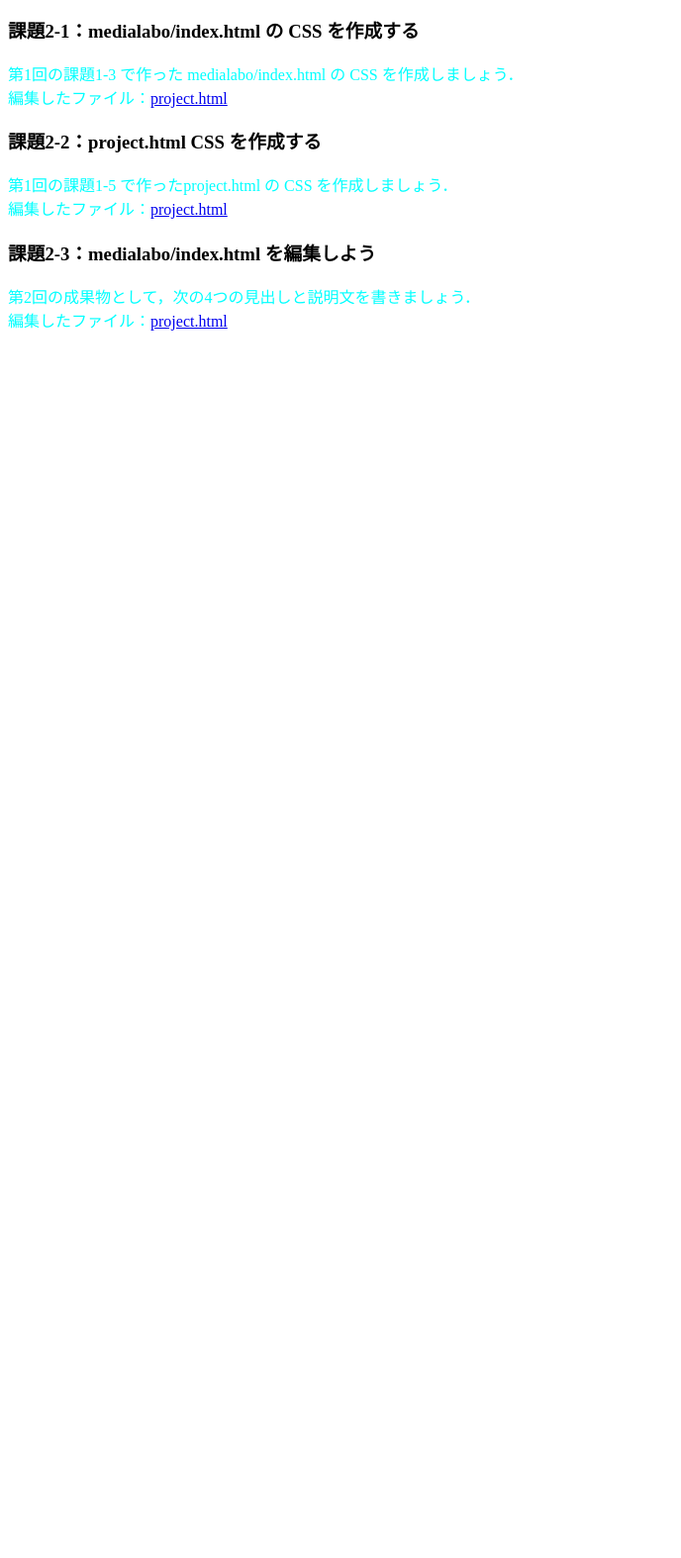
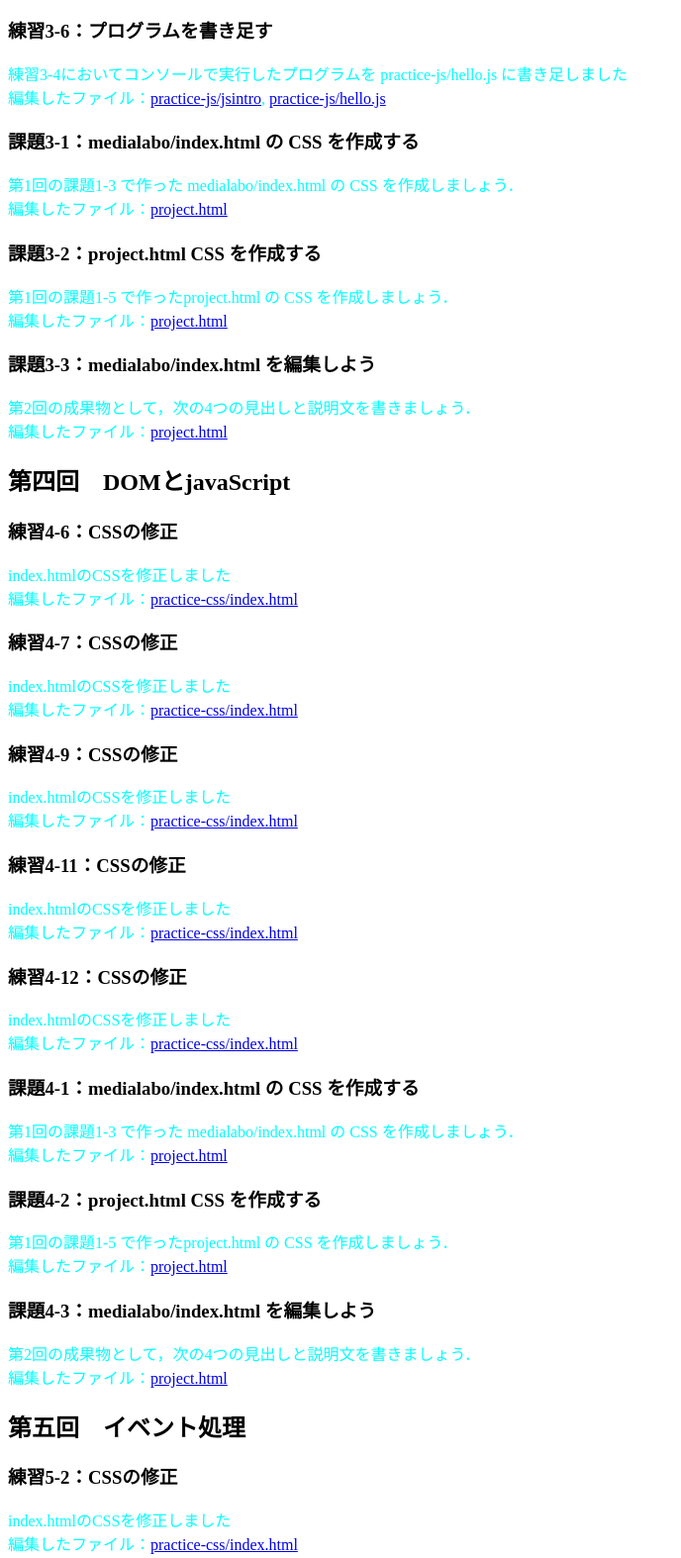
Before and after one commit to G084102020/medialabo, a plain HTML site: page index.html in a window 1280 px wide. Shown: the part 1724-3298 px from the top of the page at 99% size, without its empty margins (0-688 px from the left). Before the commit the page ends 2075 px from the top, so only its background shows below. Drawn offline with Linux system fonts and the light colour scheme.

Commit message:
ｌｆｆ

```diff
--- a/index.html
+++ b/index.html
@@ -59,14 +59,75 @@
     <h3>練習3-5：プログラムを書き足す</h3>
     <P>練習3-4においてコンソールで実行したプログラムを practice-js/hello.js に書き足しました
     <br>編集したファイル：<a href="practice-js/jsintro.html"target="_blank">practice-js/jsintro</a>, <a href="practice-js/hello.js "target="_blank">practice-js/hello.js </a></br></P>
-    <h3>課題2-1：medialabo/index.html の CSS を作成する</h3>
+
+    <h3>練習3-6：プログラムを書き足す</h3>
+    <P>練習3-4においてコンソールで実行したプログラムを practice-js/hello.js に書き足しました
+    <br>編集したファイル：<a href="practice-js/jsintro.html"target="_blank">practice-js/jsintro</a>, <a href="practice-js/hello.js "target="_blank">practice-js/hello.js </a></br></P>
+
+    <h3>課題3-1：medialabo/index.html の CSS を作成する</h3>
     <P>第1回の課題1-3 で作った medialabo/index.html の CSS を作成しましょう．
     <br>編集したファイル：<a href="project.html"target="_blank">project.html</a></br></P>
-    <h3>課題2-2：project.html CSS を作成する</h3>
+
+    <h3>課題3-2：project.html CSS を作成する</h3>
     <P>第1回の課題1-5 で作ったproject.html の CSS を作成しましょう．
     <br>編集したファイル：<a href="project.html"target="_blank">project.html</a></br></P>
-    <h3>課題2-3：medialabo/index.html を編集しよう</h3>
+
+    <h3>課題3-3：medialabo/index.html を編集しよう</h3>
     <P>第2回の成果物として，次の4つの見出しと説明文を書きましょう．
+    <br>編集したファイル：<a href="project.html"target="_blank">project.html</a></br></P>
+
+    <h2>第四回　DOMとjavaScript</h2>
+    <h3>練習4-6：CSSの修正</h3>
+    <P>index.htmlのCSSを修正しました
+    <br>編集したファイル：<a href="practice-css/index.html"target="_blank">practice-css/index.html</a></br></P>
+
+    <h3>練習4-7：CSSの修正</h3>
+    <P>index.htmlのCSSを修正しました
+    <br>編集したファイル：<a href="practice-css/index.html"target="_blank">practice-css/index.html</a></br></P>
+
+    <h3>練習4-9：CSSの修正</h3>
+    <P>index.htmlのCSSを修正しました
+    <br>編集したファイル：<a href="practice-css/index.html"target="_blank">practice-css/index.html</a></br></P>
+
+    <h3>練習4-11：CSSの修正</h3>
+    <P>index.htmlのCSSを修正しました
+    <br>編集したファイル：<a href="practice-css/index.html"target="_blank">practice-css/index.html</a></br></P>
+
+    <h3>練習4-12：CSSの修正</h3>
+    <P>index.htmlのCSSを修正しました
+    <br>編集したファイル：<a href="practice-css/index.html"target="_blank">practice-css/index.html</a></br></P>
+
+    <h3>課題4-1：medialabo/index.html の CSS を作成する</h3>
+    <P>第1回の課題1-3 で作った medialabo/index.html の CSS を作成しましょう．
+    <br>編集したファイル：<a href="project.html"target="_blank">project.html</a></br></P>
+
+    <h3>課題4-2：project.html CSS を作成する</h3>
+    <P>第1回の課題1-5 で作ったproject.html の CSS を作成しましょう．
+    <br>編集したファイル：<a href="project.html"target="_blank">project.html</a></br></P>
+
+    <h3>課題4-3：medialabo/index.html を編集しよう</h3>
+    <P>第2回の成果物として，次の4つの見出しと説明文を書きましょう．
+    <br>編集したファイル：<a href="project.html"target="_blank">project.html</a></br></P>
+
+    <h2>第五回　イベント処理</h2>
+    <h3>練習5-2：CSSの修正</h3>
+    <P>index.htmlのCSSを修正しました
+    <br>編集したファイル：<a href="practice-css/index.html"target="_blank">practice-css/index.html</a></br></P>
+
+    <h3>練習5-3：CSSの修正</h3>
+    <P>index.htmlのCSSを修正しました
+    <br>編集したファイル：<a href="practice-css/index.html"target="_blank">practice-css/index.html</a></br></P>
+
+    <h3>課題5-1：project.html CSS を作成する</h3>
+    <P>第1回の課題1-5 で作ったproject.html の CSS を作成しましょう．
+    <br>編集したファイル：<a href="project.html"target="_blank">project.html</a></br></P>
+
+    <h3>課題5-2：project.html CSS を作成する</h3>
+    <P>第1回の課題1-5 で作ったproject.html の CSS を作成しましょう．
+    <br>編集したファイル：<a href="project.html"target="_blank">project.html</a></br></P>
+
+    <h3>課題5-3：project.html CSS を作成する</h3>
+    <P>第1回の課題1-5 で作ったproject.html の CSS を作成しましょう．
     <br>編集したファイル：<a href="project.html"target="_blank">project.html</a></br></P>
   </body>
 </html>
--- a/kazuate.js
+++ b/kazuate.js
@@ -8,9 +8,7 @@ let kaisu = 0;
 // 予想を4回実行する
 // 将来: ボタンを押したら， hantei() を呼び出すように修正する
 hantei();
-hantei();
-hantei();
-hantei();
+
 
 // ボタンを押した後の処理をする関数 hantei() の定義
 function hantei() {
```
Also changed, not shown: kazuate.html (+1 -1 lines).
